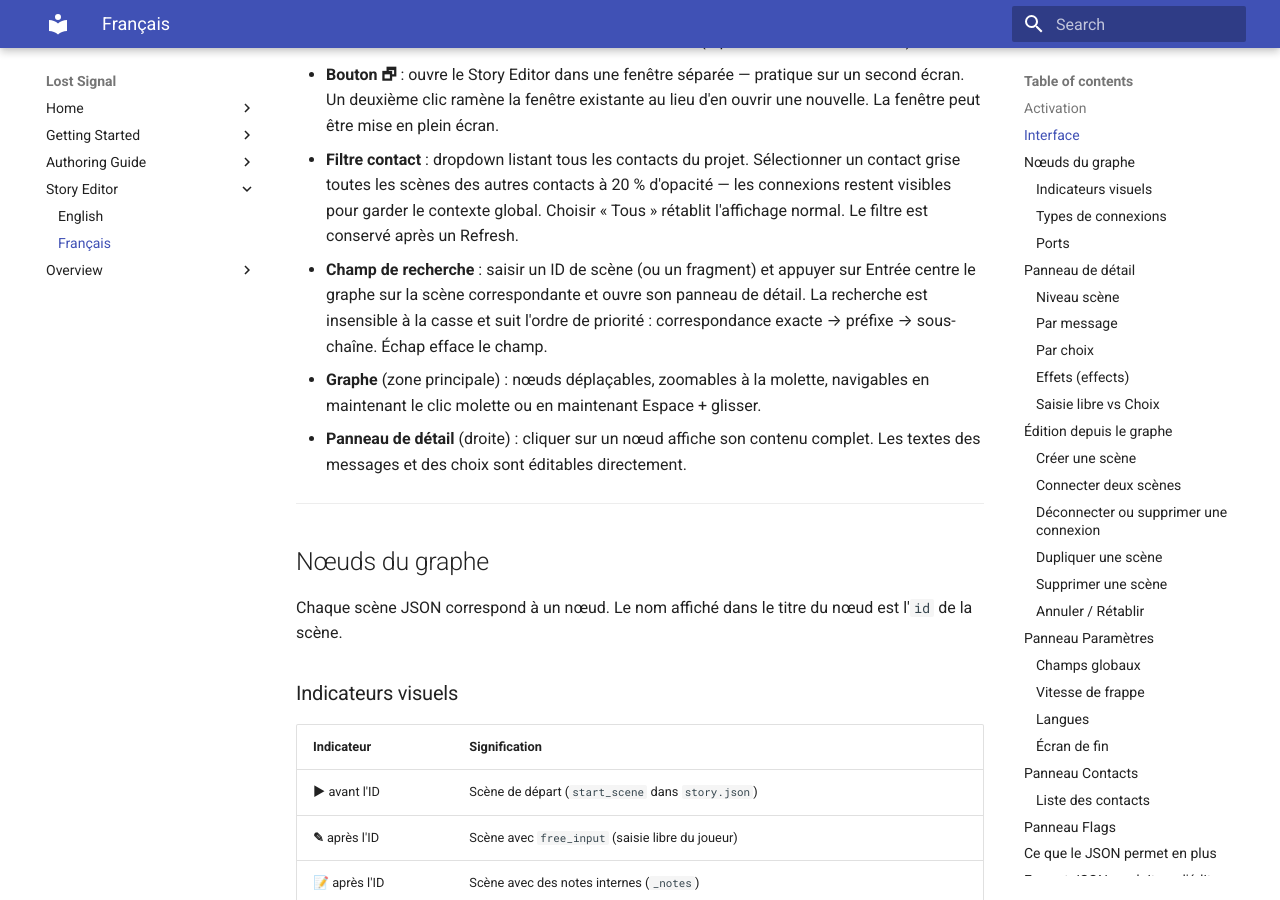
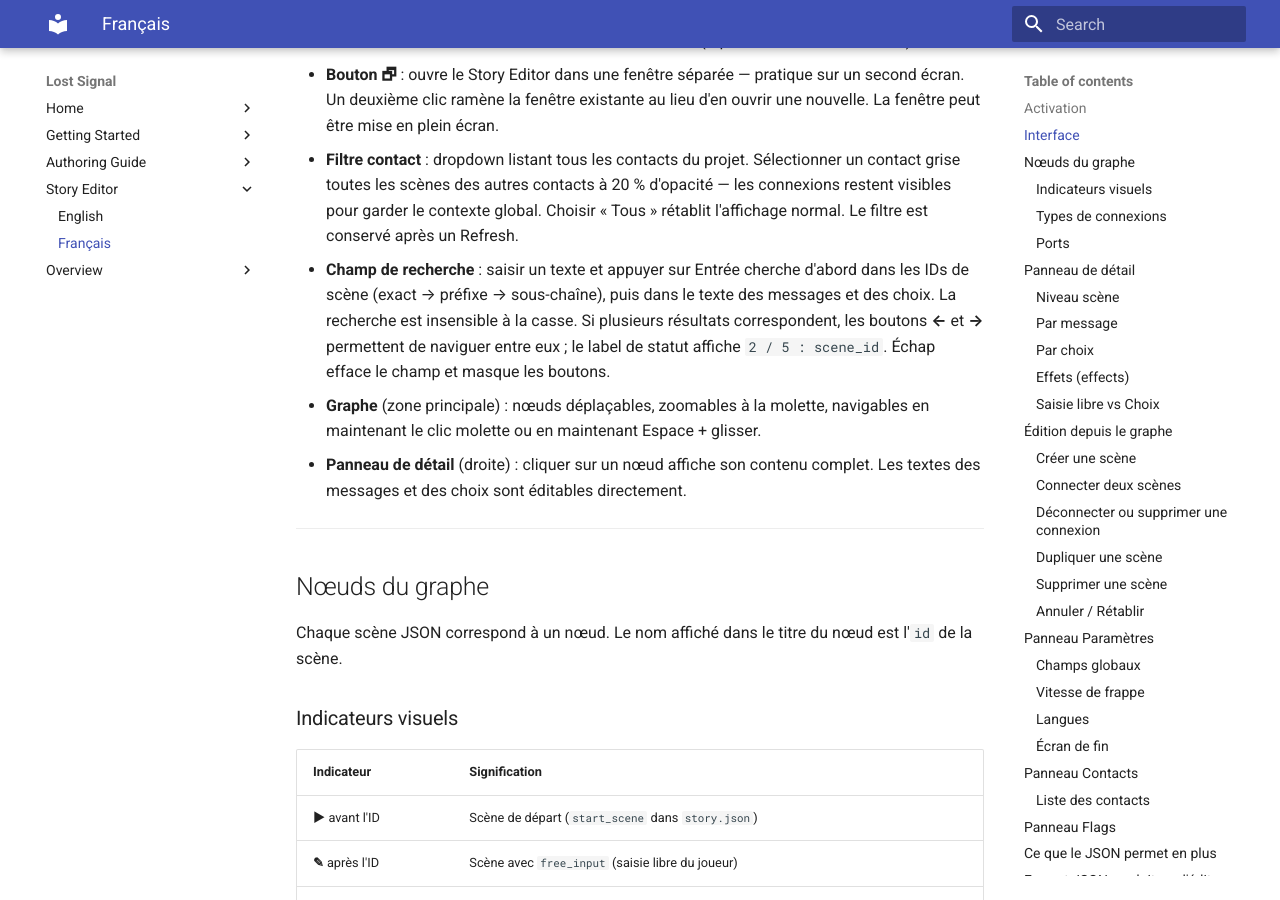
Before and after one commit to binblink/Lost-Signal, an MkDocs documentation site: the page built from docs/story_editor.md, in a window 1280 px wide and 900 px high, scrolled down 1778 px. Built offline with MkDocs 1.6.1 and Material for MkDocs 9.7.7, drawn with Linux system fonts in a browser that asks for light colours.

Commit message:
feat(story_editor): content search with multi-result navigation

```diff
--- a/docs/story_editor.md
+++ b/docs/story_editor.md
@@ -50,7 +50,7 @@ Légende du graphe : `[> id]` = scène de départ · `[! id]` = isolée · `[X i
 - **Boutons ↩ / ↪** : annuler / rétablir la dernière action (équivalents à Ctrl+Z / Ctrl+Y).
 - **Bouton 🗗** : ouvre le Story Editor dans une fenêtre séparée — pratique sur un second écran. Un deuxième clic ramène la fenêtre existante au lieu d'en ouvrir une nouvelle. La fenêtre peut être mise en plein écran.
 - **Filtre contact** : dropdown listant tous les contacts du projet. Sélectionner un contact grise toutes les scènes des autres contacts à 20 % d'opacité — les connexions restent visibles pour garder le contexte global. Choisir « Tous » rétablit l'affichage normal. Le filtre est conservé après un Refresh.
-- **Champ de recherche** : saisir un ID de scène (ou un fragment) et appuyer sur Entrée centre le graphe sur la scène correspondante et ouvre son panneau de détail. La recherche est insensible à la casse et suit l'ordre de priorité : correspondance exacte → préfixe → sous-chaîne. Échap efface le champ.
+- **Champ de recherche** : saisir un texte et appuyer sur Entrée cherche d'abord dans les IDs de scène (exact → préfixe → sous-chaîne), puis dans le texte des messages et des choix. La recherche est insensible à la casse. Si plusieurs résultats correspondent, les boutons **←** et **→** permettent de naviguer entre eux ; le label de statut affiche `2 / 5 : scene_id`. Échap efface le champ et masque les boutons.
 - **Graphe** (zone principale) : nœuds déplaçables, zoomables à la molette, navigables en maintenant le clic molette ou en maintenant Espace + glisser.
 - **Panneau de détail** (droite) : cliquer sur un nœud affiche son contenu complet. Les textes des messages et des choix sont éditables directement.
 
```
Also changed, not shown: docs/story_editor_en.md (+1 -1 lines), 1 other file.
